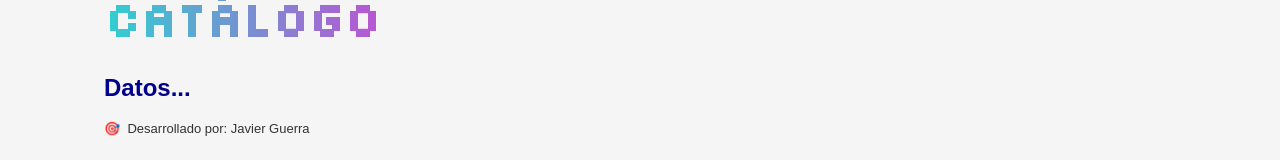
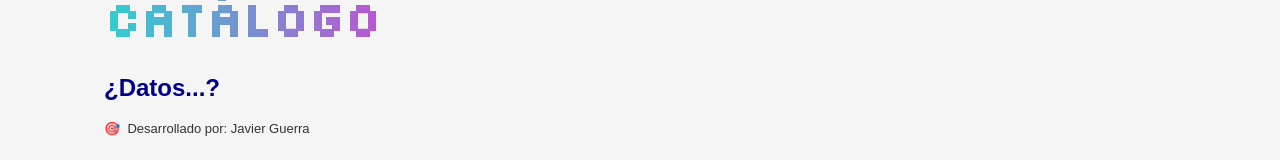
Before and after one commit to JavGuerra/tienda-8-bits, a React (Vite) app in the folder frontend/: page / in a window 1280 px wide. Shown: the part 324-484 px from the top of the page. Built offline with nearby package versions, Linux system fonts and the light colour scheme; no server answers; a web font is replaced by a local one.

Commit message:
Primer commit

```diff
--- a/frontend/src/modules/readStatus.js
+++ b/frontend/src/modules/readStatus.js
@@ -4,11 +4,7 @@
  * @returns String
  */
 function readStatus(dataStatus) {
-  return (
-    (dataStatus === 0) ? 'OK' :
-    (dataStatus === 1) ? 'Sin coincidencias' :
-    'Datos...'
-  );
+  return dataStatus === 1 ? 'Sin coincidencias' : '¿Datos...?';
 }
 
 export default readStatus;
```
